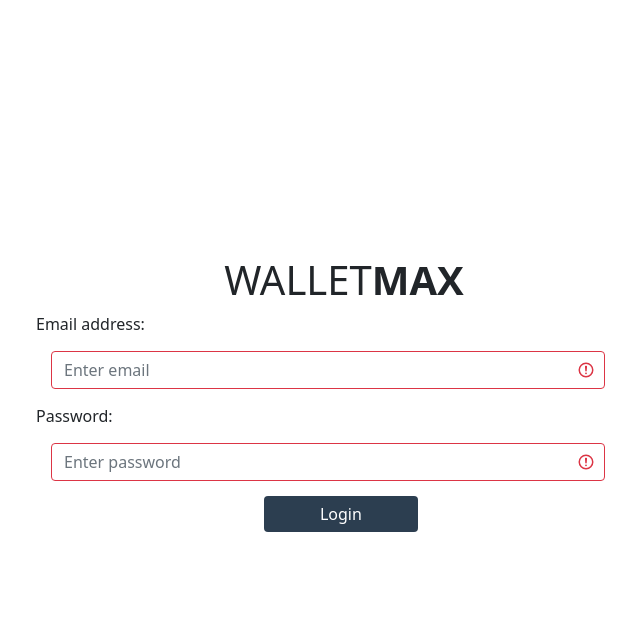
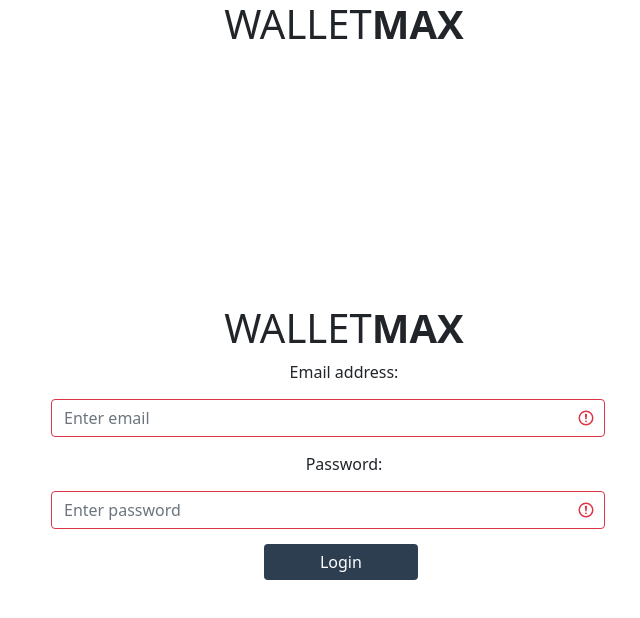
Before and after one commit to rflcnunes/walletmax_front, a Vue app: page /homepage in a window 1280 px wide. Shown: the top 618 px of the page, without its empty margins (296-936 px from the left). Built offline with nearby package versions, Linux system fonts and the light colour scheme; what v-money, vue-the-mask would draw is missing.

Commit message:
Inserted Walletmax name in Header and adjustment in layout page

```diff
--- a/src/App.vue
+++ b/src/App.vue
@@ -1,12 +1,13 @@
 <template>
   <div id="app">
+    <h1>WALLET<b>MAX</b></h1>
     <router-view/>
   </div>
 </template>
 
 <style>
-nav {
-  padding: 30px;
+#app {
+  text-align: center;
 }
 
 nav a {
```
